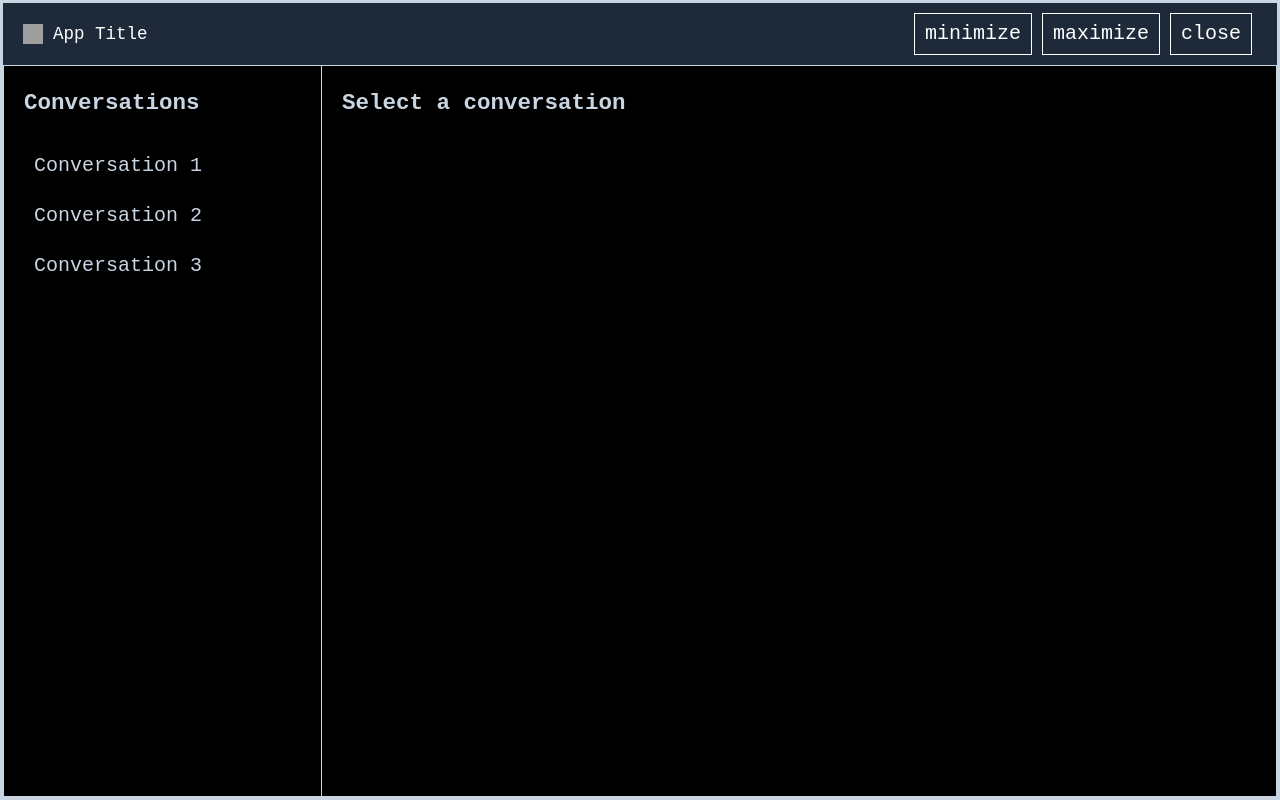
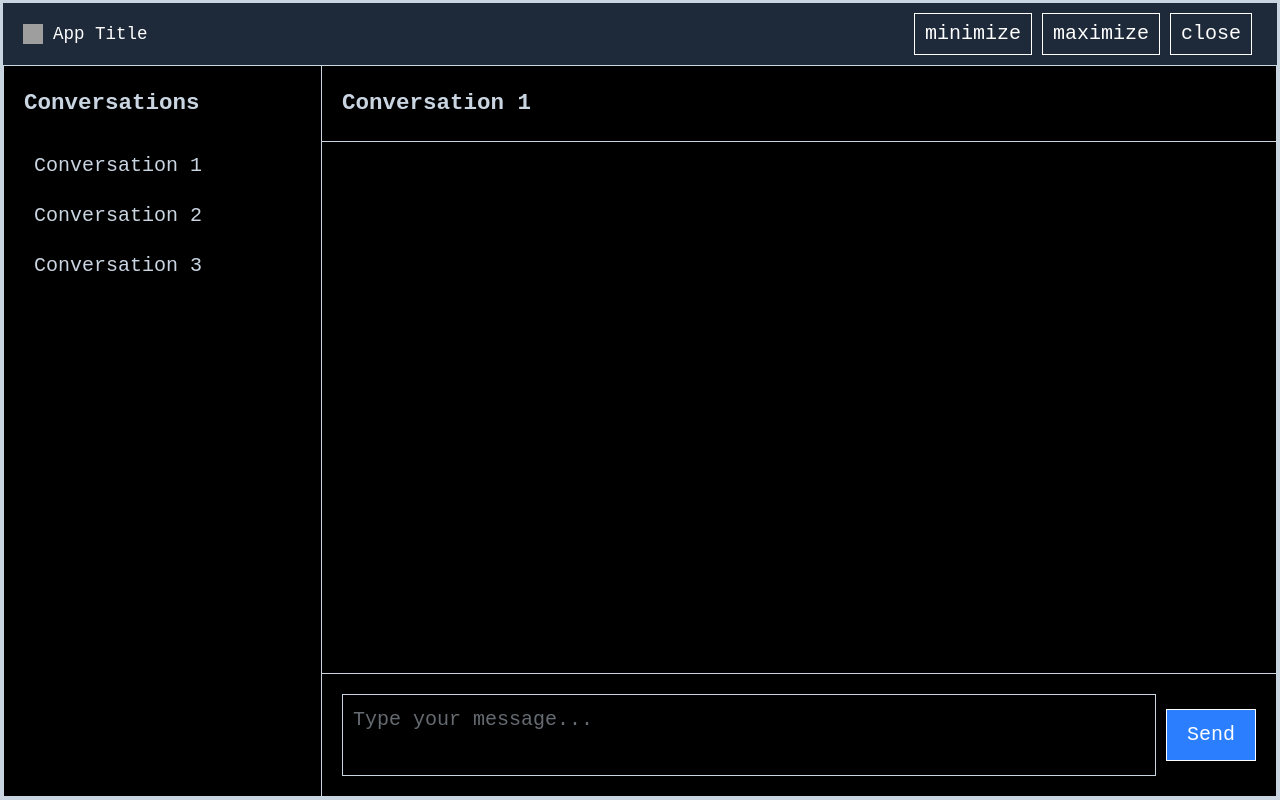
Before and after one commit to BenjinYap/beangentic_ai, a Svelte app: page / in a window 1280 px wide. Built offline with nearby package versions, Linux system fonts and the light colour scheme; grey boxes are pictures that could not be loaded.

Commit message:
better convo ui

```diff
--- a/main.js
+++ b/main.js
@@ -18,8 +18,8 @@ let win;
 
 const createWindow = () => {
   win = new BrowserWindow({
-    width: 800,
-    height: 600,
+    width: 1200,
+    height: 1000,
     webPreferences: {
       preload: path.join(__dirname, 'preload.js')
     }
--- a/src/App.svelte
+++ b/src/App.svelte
@@ -4,19 +4,24 @@
     { id: 2, title: "Conversation 2" },
     { id: 3, title: "Conversation 3" },
   ]);
-  let currentConversation = $state('');
+  let currentConversation = $state(conversations[0]?.title || ''); // Auto-select Conversation 1
   let prompt = $state('');
   let response = $state('');
+  let messages = $state([]); // Array to store conversation messages
 
   async function sendPrompt() {
-    const result = await window.electron.sendPrompt({prompt: prompt});
-    response = result.output_text || 'No response';
+    if (prompt.trim() === '') return;
+    messages.push({ sender: 'user', text: prompt });
+    const result = await window.electron.sendPrompt({ prompt: prompt });
+    messages.push({ sender: 'ai', text: result.output_text || 'No response' });
+    prompt = '';
   }
 
   function selectConversation(conversation) {
     currentConversation = conversation.title;
     prompt = '';
     response = '';
+    messages = []; // Reset messages for the new conversation
   }
 </script>
 
@@ -37,13 +42,27 @@
   </div>
 
   <!-- Current Conversation -->
-  <div class="w-3/4 p-4">
-    <h2 class="text-lg font-bold mb-4">{currentConversation || 'Select a conversation'}</h2>
+  <div class="w-3/4 flex flex-col">
+    <h2 class="text-lg font-bold p-4 border-b">{currentConversation || 'Select a conversation'}</h2>
     {#if currentConversation}
-      <div class="mb-4">
+      <!-- Messages Area -->
+      <div class="flex-grow overflow-y-auto p-4 space-y-4">
+        {#each messages as message}
+          <div class="p-2 rounded-lg"
+               class:ml-auto={message.sender === 'user'}
+               class:bg-blue-600={message.sender === 'user'}
+               class:bg-gray-700={message.sender === 'ai'}
+          >
+            <p class="text-sm">{message.text}</p>
+          </div>
+        {/each}
+      </div>
+
+      <!-- Input Area -->
+      <div class="p-4 border-t flex items-center space-x-2">
         <textarea
-          class="border w-full p-2 mb-2"
-          rows="4"
+          class="border w-full p-2 resize-none"
+          rows="2"
           bind:value={prompt}
           placeholder="Type your message..."
         ></textarea>
@@ -51,10 +70,6 @@
           Send
         </button>
       </div>
-      <div class="border p-2">
-        <h3 class="font-bold mb-2">Response:</h3>
-        <p>{response}</p>
-      </div>
     {/if}
   </div>
 </div>
--- /dev/null
+++ b/src/models/PromptInput.mjs
@@ -0,0 +1,5 @@
+export class PromptInput {
+  constructor(input) {
+    this.input = input;
+  }
+}
--- /dev/null
+++ b/src/models/PromptOutput.mjs
@@ -0,0 +1,6 @@
+export class PromptOutput {
+  constructor(output, usage) {
+    this.output = output;
+    this.usage = usage;
+  }
+}
```
